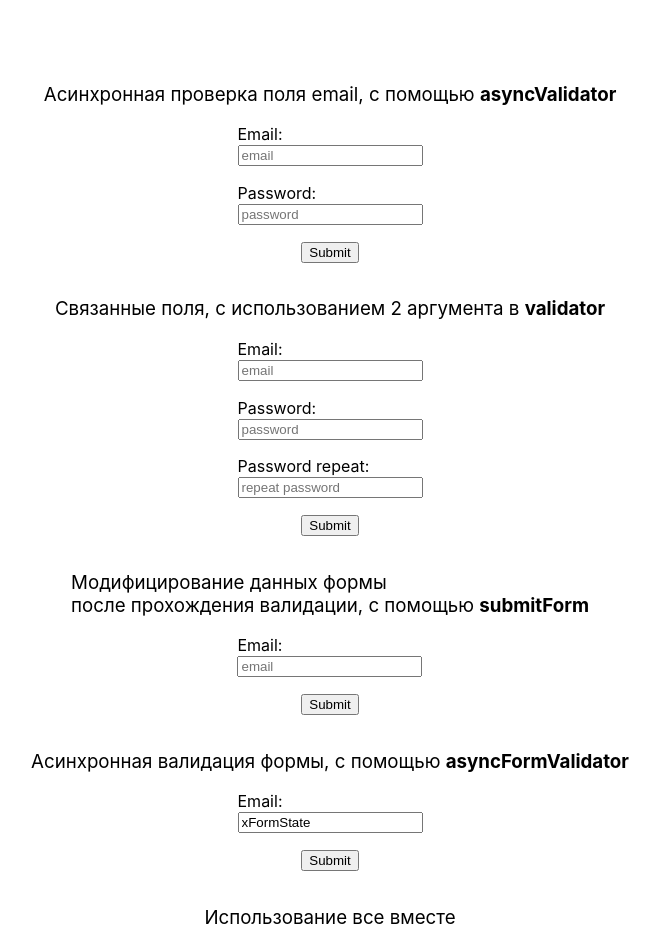
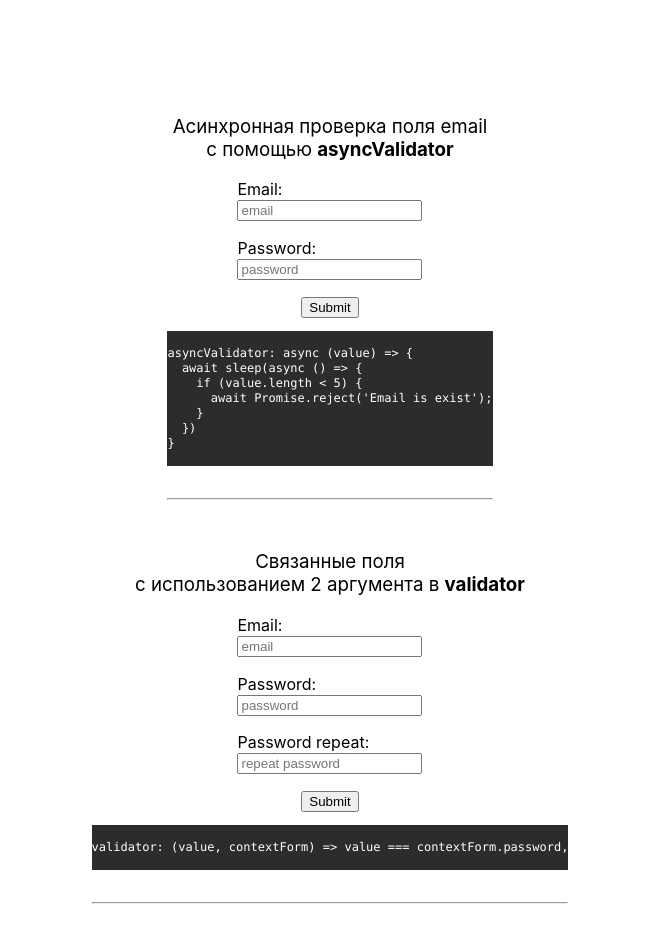
Before and after one commit to boldevelop/xformstate, a React (Create React App) app: page / in a window 1280 px wide. Shown: the top 948 px of the page, without its empty margins (310-970 px from the left). Built offline with nearby package versions, Linux system fonts and the light colour scheme.

Commit message:
feat: add method for clear all fields

```diff
--- a/src/components/Form.js
+++ b/src/components/Form.js
@@ -1,9 +1,15 @@
-const upperDivStyle = {marginBottom: '1rem'}
+const upperDivStyle = { marginTop: '2rem'}
 const wrapperDivStyle = {display: 'flex', flexDirection: 'column', justifyContent: 'center', alignItems: 'center'}
-const titleStyle = {fontWeight: 400};
-
-export const Form = ({children, title, onSubmit}) => {
+const titleStyle = {fontWeight: 400, textAlign: 'center'};
+const zeroMargin = { margin: 0};
+const preStyle = {
+    marginBottom: '2rem',
+    background: '#2c2c2c',
+    color: '#fff',
+}
+export const Form = ({children, title, onSubmit, code}) => {
     return (
+        <>
             <div style={upperDivStyle}>
                 <h3 style={titleStyle}>{title}</h3>
                 <form onSubmit={onSubmit}>
@@ -11,6 +17,11 @@ export const Form = ({children, title, onSubmit}) => {
                         {children}
                     </div>
                 </form>
+                <pre style={preStyle}><code style={{ fontSize: 12 }}>{code}</code></pre>
+
+                <hr style={zeroMargin}/>
             </div>
+
+        </>
     )
 }
--- a/src/components/Sample1.js
+++ b/src/components/Sample1.js
@@ -38,6 +38,17 @@ const passwordField = {
     ],
 }
 
+const code = `
+asyncValidator: async (value) => {
+  await sleep(async () => {
+    if (value.length < 5) {
+      await Promise.reject('Email is exist');
+    }
+  })
+}
+
+`;
+
 export const Sample1 = () => {
     const [submittedValue, setSubmittedValue] = useState(null);
     const submitForm = (contextForm) => setSubmittedValue(contextForm);
@@ -60,7 +71,7 @@ export const Sample1 = () => {
     }
 
     return (
-        <Form title={<>Асинхронная проверка поля email, с помощью <b>asyncValidator</b></>} onSubmit={onFormSubmit}>
+        <Form title={<>Асинхронная проверка поля email<br/> с помощью <b>asyncValidator</b></>} onSubmit={onFormSubmit} code={code}>
             <Input label="Email" id="email" value={email.value} onChange={onChangeEmail} placeholder="email" error={email.error}/>
             {loading && (
                 <p style={{ margin: 0, fontSize: 12 }}>Requesting...</p>
--- a/src/components/Sample2.js
+++ b/src/components/Sample2.js
@@ -35,6 +35,11 @@ const passwordRepeatField = {
     ],
 }
 
+const code = `
+validator: (value, contextForm) => value === contextForm.password,
+
+`;
+
 export const Sample2 = () => {
     const [submittedValue, setSubmittedValue] = useState(null);
     const submitForm = (contextForm) => setSubmittedValue(contextForm);
@@ -61,7 +66,11 @@ export const Sample2 = () => {
     }
 
     return (
-        <Form title={<>Связанные поля, с использованием 2 аргумента в <b>validator</b></>} onSubmit={onFormSubmit}>
+        <Form
+            title={<>Связанные поля<br/> с использованием 2 аргумента в <b>validator</b></>}
+            onSubmit={onFormSubmit}
+            code={code}
+        >
             <Input label="Email" id="email" value={email.value} onChange={onChangeEmail} placeholder="email"
                    error={email.error}/>
 
--- a/src/components/Sample3.js
+++ b/src/components/Sample3.js
@@ -16,6 +16,14 @@ const emailField = {
     ],
 }
 
+const code = `
+const submitForm = (contextForm) => {
+  contextForm.email += 'gmail.com'
+  setSubmittedValue(contextForm)
+};
+
+`;
+
 export const Sample3 = () => {
     const [submittedValue, setSubmittedValue] = useState(null);
     const submitForm = (contextForm) => {
@@ -23,9 +31,9 @@ export const Sample3 = () => {
         setSubmittedValue(contextForm)
     };
 
-    const [fields, formMeta] = useXFormState('auth-3', [emailField], { submitForm });
-    const { email } = fields;
-    const { onSubmit, loading } = formMeta;
+    const [fields, formMeta] = useXFormState('auth-3', [emailField], {submitForm});
+    const {email} = fields;
+    const {onSubmit, loading} = formMeta;
 
     const onChangeEmail = (e) => {
         email.onChange(e.target.value);
@@ -37,8 +45,13 @@ export const Sample3 = () => {
     }
 
     return (
-        <Form title={<>Модифицирование данных формы <br/> после прохождения валидации, с помощью <b>submitForm</b></>} onSubmit={onFormSubmit}>
-            <Input label="Email" id="email" value={email.value} onChange={onChangeEmail} placeholder="email" error={email.error}/>
+        <Form
+            title={<>Модифицирование данных формы <br/> после прохождения валидации<br/> с помощью <b>submitForm</b></>}
+            onSubmit={onFormSubmit}
+            code={code}
+        >
+            <Input label="Email" id="email" value={email.value} onChange={onChangeEmail} placeholder="email"
+                   error={email.error}/>
 
             <input type="submit" value="Submit" disabled={loading}/>
 
--- a/src/components/Sample4.js
+++ b/src/components/Sample4.js
@@ -10,6 +10,17 @@ const emailField = {
     initialValue: 'xFormState'
 }
 
+
+const code = `
+const asyncFormValidator = async (contextForm) => {
+  await sleep(() => {
+    if (!contextForm.email.includes('@')) {
+      throw Promise.reject('Email should have @');
+    }
+  });
+};
+
+`;
 
 export const Sample4 = () => {
     const [submittedValue, setSubmittedValue] = useState(null);
@@ -40,7 +51,11 @@ export const Sample4 = () => {
     }
 
     return (
-        <Form title={<>Асинхронная валидация формы, с помощью <b>asyncFormValidator</b></>} onSubmit={onFormSubmit}>
+        <Form
+            title={<>Асинхронная валидация формы<br/> с помощью <b>asyncFormValidator</b></>}
+            onSubmit={onFormSubmit}
+            code={code}
+        >
             <Input label="Email" id="email" value={email.value} onChange={onChangeEmail} placeholder="email" error={email.error}/>
 
             <input type="submit" value="Submit" disabled={loading}/>
--- a/src/components/Sample5.js
+++ b/src/components/Sample5.js
@@ -4,6 +4,7 @@ import {Form} from "./Form";
 import {useState} from "react";
 import {sleep} from "../helpers";
 
+const buttonStyle = {display: 'flex', justifyContent: 'space-between', width: 177};
 const InputWrap = ({field, label, id}) => {
     const onChange = (e) => {
         field.onChange(e.target.value)
@@ -13,6 +14,19 @@ const InputWrap = ({field, label, id}) => {
         <Input label={label} id={id} value={field.value} onChange={onChange} placeholder={label}
                error={field.error}/>)
 }
+const ErrorMessage = ({error}) => <p style={{color: 'red', margin: 0}}>{error}</p>
+const Loading = () => <p style={{margin: 0, fontSize: 12}}>Requesting...</p>;
+const Buttons = ({loading, clearFields}) => (
+    <div style={buttonStyle}>
+        <input type="submit" value="Submit" disabled={loading}/>
+        <button onClick={clearFields} disabled={loading}>Clear field</button>
+    </div>
+);
+const FormValue = ({submittedValue}) => (
+    <pre>
+        {JSON.stringify(submittedValue)}
+    </pre>
+);
 
 const emailField = {
     name: 'email',
@@ -72,6 +86,79 @@ const passwordRepeatField = {
     ],
 }
 
+const code = `
+// fields
+{
+  name: 'email',
+  rules: [
+    {
+      validator: (value) => Boolean(value),
+      error: 'Required'
+    },
+    {
+      validator: (value) => {
+        return value.includes('@')
+      },
+      asyncValidator: async (value) => {
+        await sleep(async () => {
+          if (value.length < 5) {
+            await Promise.reject('Email is exist');
+          }
+        })
+      },
+      error: 'Email should have @'
+    }
+  ],
+}
+
+{
+  name: 'password',
+  initialValue: '',
+  rules: [
+    {
+      validator: (value) => Boolean(value),
+      asyncValidator: async (value) => {
+        await sleep(async () => {
+          if (!hasNumber(value)) {
+            await Promise.reject('Password should include number');
+          }
+        })
+      },
+      error: 'Required'
+    },
+    {
+      validator: (value) => value.length > 3,
+      error: 'Too short'
+    },
+  ],
+}
+
+{
+  name: 'passwordRepeat',
+  initialValue: '',
+  rules: [
+    {
+      validator: (value, contextForm) => value === contextForm.password,
+      error: 'Passwords do not match'
+    }
+  ],
+}
+
+// form
+const submitForm = (contextForm) => {
+  contextForm.id = Math.floor(Math.random() * 100);
+  setSubmittedValue(contextForm)
+};
+
+const asyncFormValidator = async (contextForm) => {
+  await sleep(() => {
+    if (!contextForm.email.includes('@')) {
+      throw Promise.reject('Email should have @');
+    }
+  });
+};
+
+`;
 
 export const Sample5 = () => {
     const [submittedValue, setSubmittedValue] = useState(null);
@@ -91,7 +178,7 @@ export const Sample5 = () => {
 
     const [fields, formMeta] = useXFormState('auth-5', [emailField, passwordField, passwordRepeatField], formOptions);
     const {email, password, passwordRepeat} = fields;
-    const {onSubmit, loading, error} = formMeta;
+    const {onSubmit, loading, error, clearFields} = formMeta;
 
     const onFormSubmit = (e) => {
         e.preventDefault();
@@ -99,28 +186,20 @@ export const Sample5 = () => {
     }
 
     return (
-        <Form title={<>Использование все вместе</>} onSubmit={onFormSubmit}>
+        <Form title={<>Использование все вместе</>} onSubmit={onFormSubmit} code={code}>
             <InputWrap label="Email" id="email" field={email}/>
 
             <InputWrap label="Password" id="password" field={password}/>
 
             <InputWrap label="Password repeat" id="password-2" field={passwordRepeat}/>
 
-            <input type="submit" value="Submit" disabled={loading}/>
+            {loading && <Loading/>}
+            <Buttons loading={loading} clearFields={clearFields}/>
 
-            {error && (
-                <p style={{color: 'red', margin: 0}}>{error}</p>
-            )}
+            {error && <ErrorMessage error={error}/>}
 
-            {loading && (
-                <p style={{margin: 0, fontSize: 12}}>Requesting...</p>
-            )}
 
-            {submittedValue && (
-                <pre>
-                    {JSON.stringify(submittedValue)}
-                </pre>
-            )}
+            {submittedValue && <FormValue submittedValue={submittedValue} />}
         </Form>
     )
 }
--- a/src/xformstate-react/index.js
+++ b/src/xformstate-react/index.js
@@ -12,8 +12,13 @@ import {useMachine} from "@xstate/react";
  */
 
 /**
+ * Callback which will be clear all fields.
+ * @callback clearFieldsMethod
+ */
+
+/**
  * The field option
- * @typedef {{ error: string, loading: boolean, onSubmit: function(): void }} FormMeta
+ * @typedef {{ error: string, loading: boolean, onSubmit: function(): void, clearFields: clearFieldsMethod  }} FormMeta
  */
 
 /**
@@ -43,6 +48,7 @@ const useXFormState = (id, fieldsOptions, formOptions) => {
         }
     });
 
+    formMeta.clearFields = () => send('CLEAR');
     formMeta.onSubmit = () => send('VALIDATE');
     formMeta.error = state.context.__formError;
     formMeta.loading = state.context.__loading;
```
Also changed, not shown: src/xformstate/machine/index.js (+18 -85 lines). Lines whose indentation alone changed are shown as unchanged.
